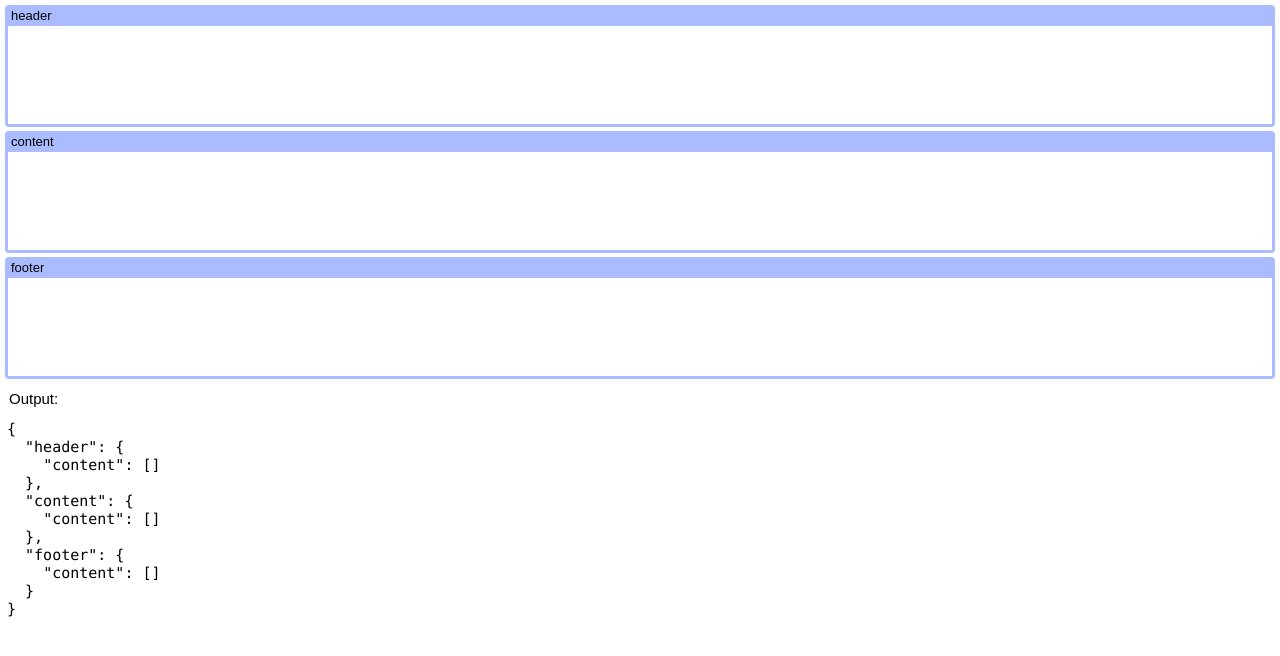
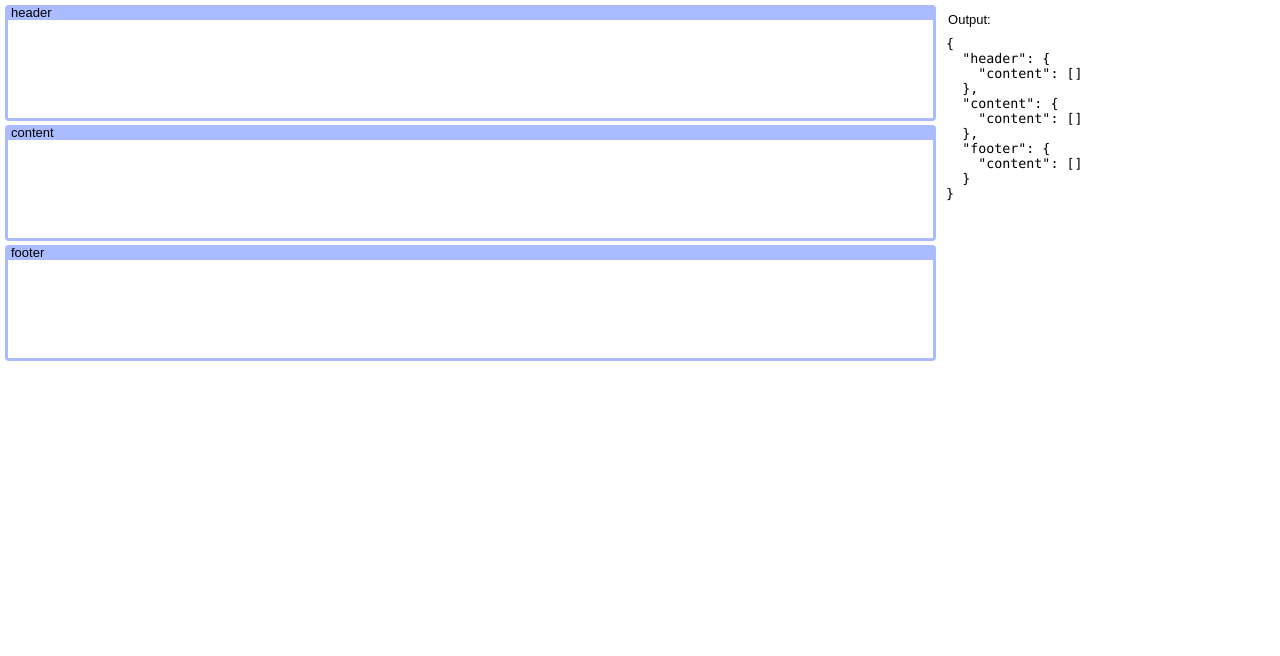
Before and after one commit to trik/reportbuild, an Angular app: page / in a window 1280 px wide. Shown: the top 656 px of the page. Built offline with nearby package versions, Linux system fonts and the light colour scheme.

Commit message:
ui adjustments

```diff
--- a/src/app/report-builder/report-builder.component.html
+++ b/src/app/report-builder/report-builder.component.html
@@ -1,3 +1,4 @@
+<div class="editor">
   <div class="widget">
     <span class="widget-title">header</span>
     <app-content [widgetSet]="[0,2,3,9]" #header></app-content>
@@ -12,7 +13,9 @@
     <span class="widget-title">footer</span>
     <app-content [widgetSet]="[0,2,3,9]" #footer></app-content>
   </div>
+</div>
 
-<span class="output-label">Output:</span>
-<textarea rows="15" class="output-textarea"
-  readonly="true">{{ toObject() | json }}</textarea>
+<div class="output-window">
+  <span>Output:</span>
+  <textarea readonly="true">{{ toObject() | json }}</textarea>
+</div>
--- a/src/app/report-builder/report-builder.component.scss
+++ b/src/app/report-builder/report-builder.component.scss
@@ -1,6 +1,6 @@
 app-report-builder {
 	position: relative;
-	display: block;
+	display: flex;
 	width: 100%;
 	height: 100%;
 
@@ -8,7 +8,15 @@ app-report-builder {
 	font-size: 13px;
 }
 
-app-report-builder > * {
+.editor {
+	width: 100%;
+	height: 100%;
+	margin-right: 4px;
+	padding-right: 4px;
+	overflow-y: scroll;
+}
+
+.editor > * {
 	margin-bottom: 4px;
 }
 
@@ -20,12 +28,12 @@ app-column {
 	width: 100%;
 	border-radius: 4px;
 	border: 3px solid #abf;
+	border-top: none;
 }
 
 .widget-title {
 	display: block;
-	padding: 3px;
-	padding-top: 0;
+	padding: 0 3px;
 	background-color: #abf;
 }
 
@@ -44,17 +52,23 @@ app-column:hover {
 	}
 }
 
-.output-label {
-	font-size: 15px;
+.output-window {
+	width: 450px;
+	height: 100%;
+	display: flex;
+	flex-direction: column;
+}
+
+.output-window > span {
 	display: block;
 	padding: 7px 4px;
 }
 
-.output-textarea {
-	font-size: 15px;
+.output-window > textarea {
 	border: none;
 	resize: none;
 	outline: none;
 	width: 100%;
+	height: 100%;
 	font-family: "Lucida Console", Monaco, monospace;
 }
```
Lines whose indentation alone changed are shown as unchanged.
